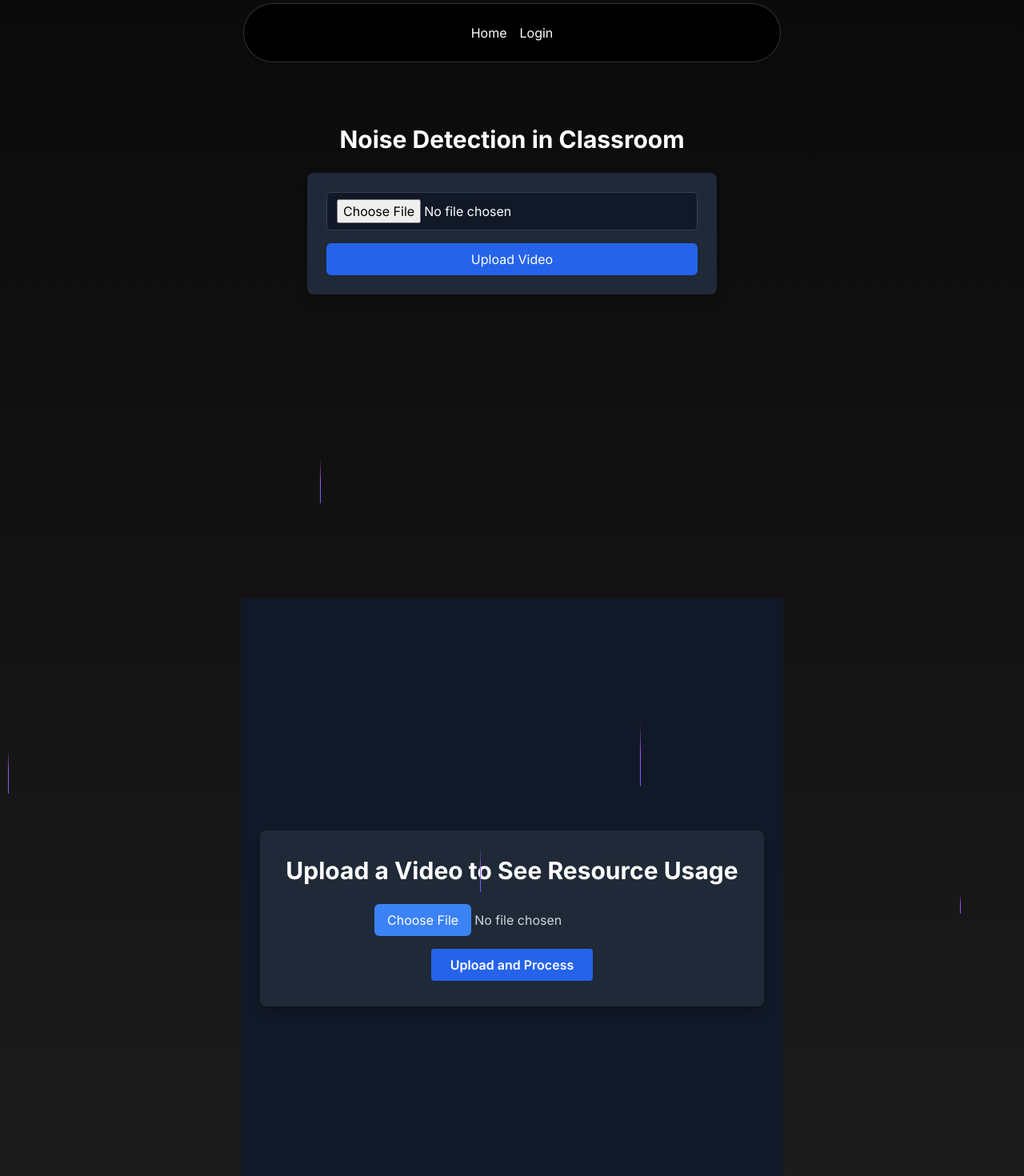
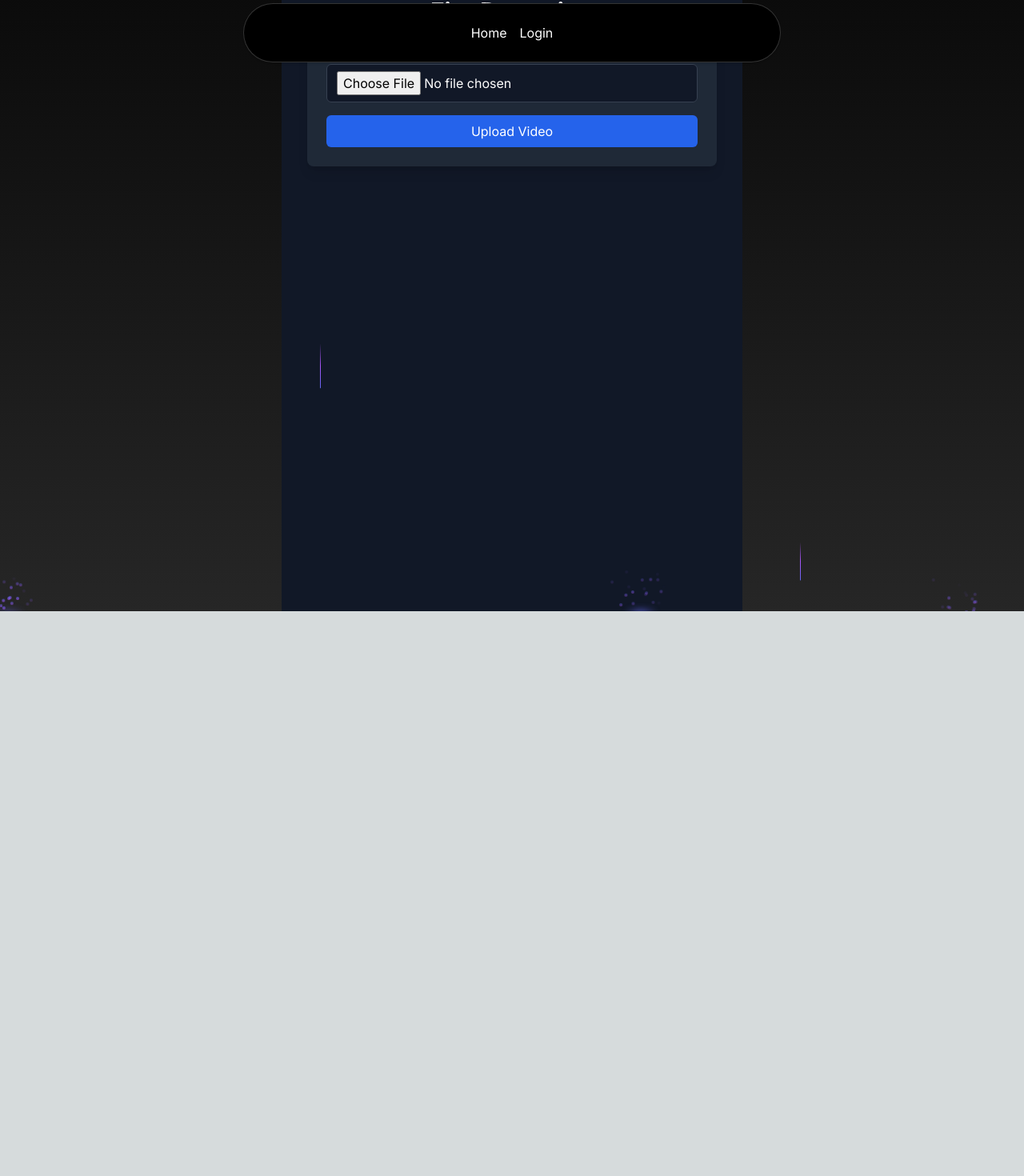
Before and after one commit to ankan20/Classroom-AI-SIH24, a Next.js app: page /admin/1 in a window 1280 px wide. Shown: the part 36-1506 px from the top of the page at 80% size. After the commit the page ends 800 px from the top, so only its background shows below. Built offline with nearby package versions, Linux system fonts and the light colour scheme.

Commit message:
projector page ui changes

```diff
--- /dev/null
+++ b/src/app/(app)/admin/[teachername]/Projector/page.tsx
@@ -0,0 +1,11 @@
+"use client"
+import Projector from "@/components/Projector"
+
+export default function ProjectorPage (){
+
+    return (
+        <>
+            <Projector />
+        </>
+    )
+}
--- a/src/app/(app)/admin/[teachername]/page.tsx
+++ b/src/app/(app)/admin/[teachername]/page.tsx
@@ -8,8 +8,6 @@
 const page = () => {
   return (
     <div>
-        <NoiseDetection />
-        <Projector />
         <FireDetection />
 
     </div>
--- a/src/components/Projector.tsx
+++ b/src/components/Projector.tsx
@@ -99,7 +99,7 @@
 
 export default function UploadPage() {
   const [file, setFile] = useState(null);
-  const [results, setResults] = useState(null);
+  const [results, setResults] = useState<any |null>(null);
   const [loading, setLoading] = useState(false);
   const [error, setError] = useState<string | null>(null);
 
@@ -142,7 +142,7 @@
   };
 
   return (
-    <div className="flex flex-col justify-center items-center min-h-screen bg-gray-900 text-white p-6">
+    <div className="flex flex-col justify-center items-center min-h-screen  text-white p-6">
       <div className="w-full max-w-3xl bg-gray-800 shadow-lg rounded-lg p-8">
         <h1 className="text-3xl font-bold mb-6 text-center">Upload a Video to See Resource Usage</h1>
 
```
